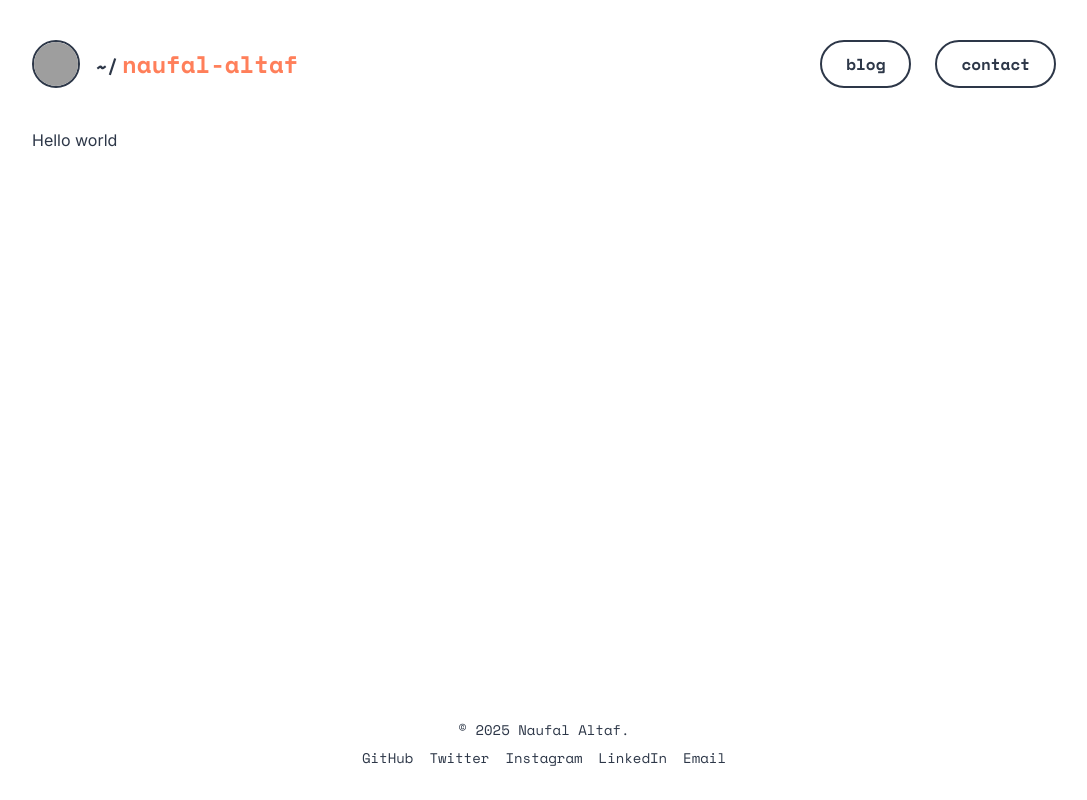
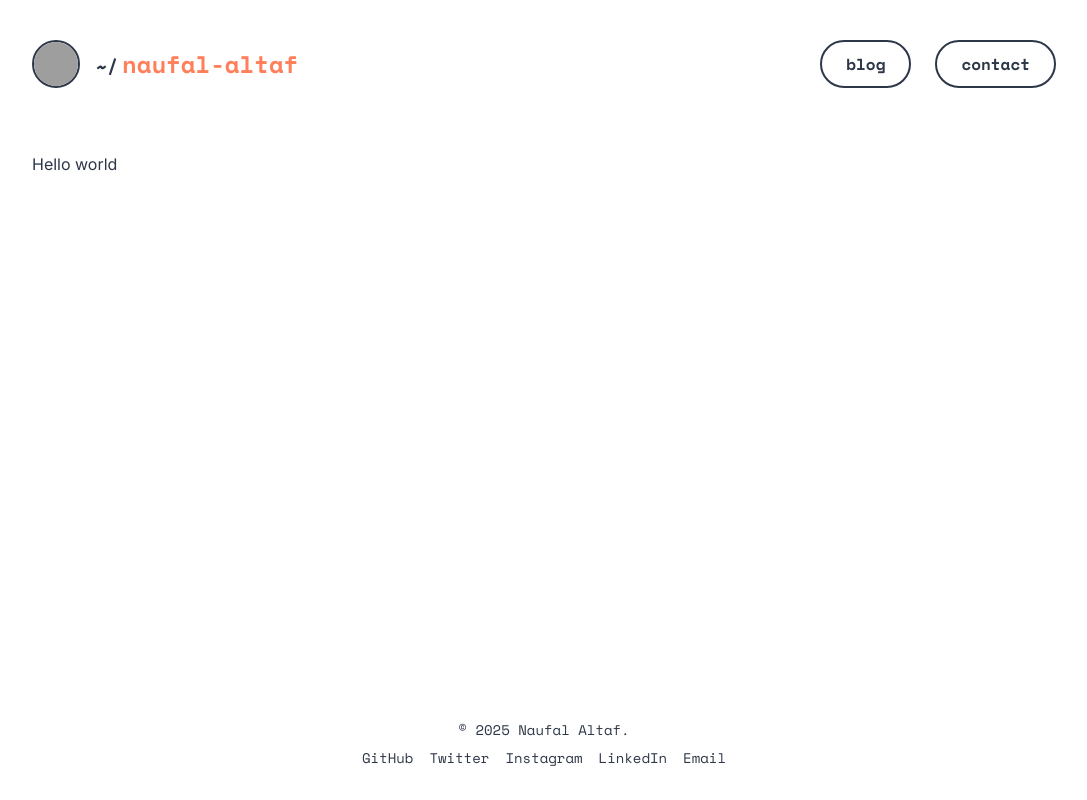
Before and after one commit to nawocci/site, a Next.js app: page / in a window 1280 px wide. Shown: the whole page, without its empty margins (96-1183 px from the left). Built offline with nearby package versions, Linux system fonts and the light colour scheme; grey boxes are pictures that could not be loaded.

Commit message:
Add vertical padding to main pages

```diff
--- a/src/app/layout.tsx
+++ b/src/app/layout.tsx
@@ -32,7 +32,7 @@ export default function RootLayout({
       <body className="bg-background text-foreground font-sans min-h-screen flex flex-col">
         <div className="mx-auto flex w-full max-w-5xl flex-1 flex-col px-4 sm:px-6 lg:px-0">
           <Navbar />
-          <main className="flex-1">{children}</main>
+          <main className="flex-1 py-4 sm:py-6">{children}</main>
           <Footer />
         </div>
       </body>
```
